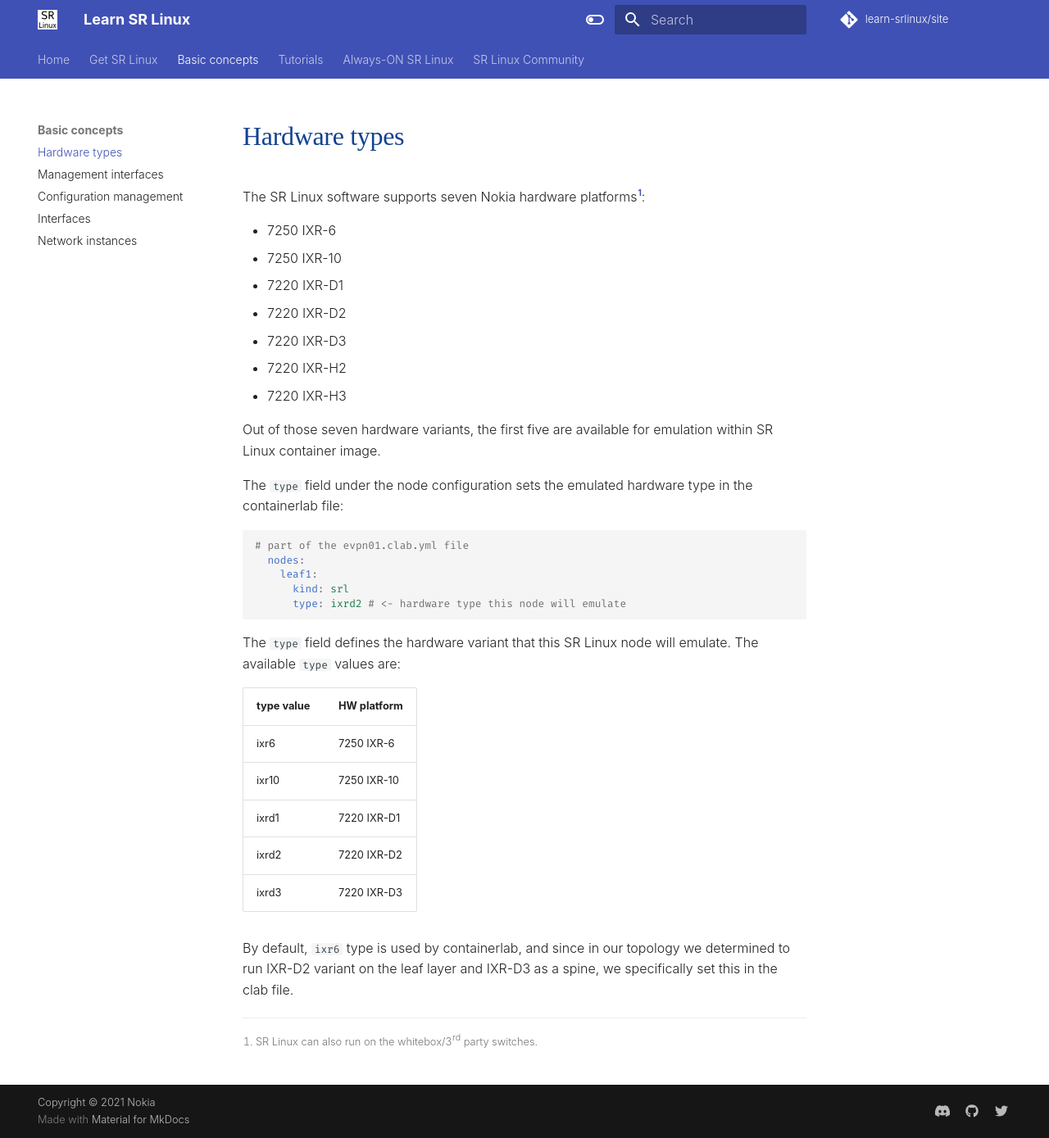
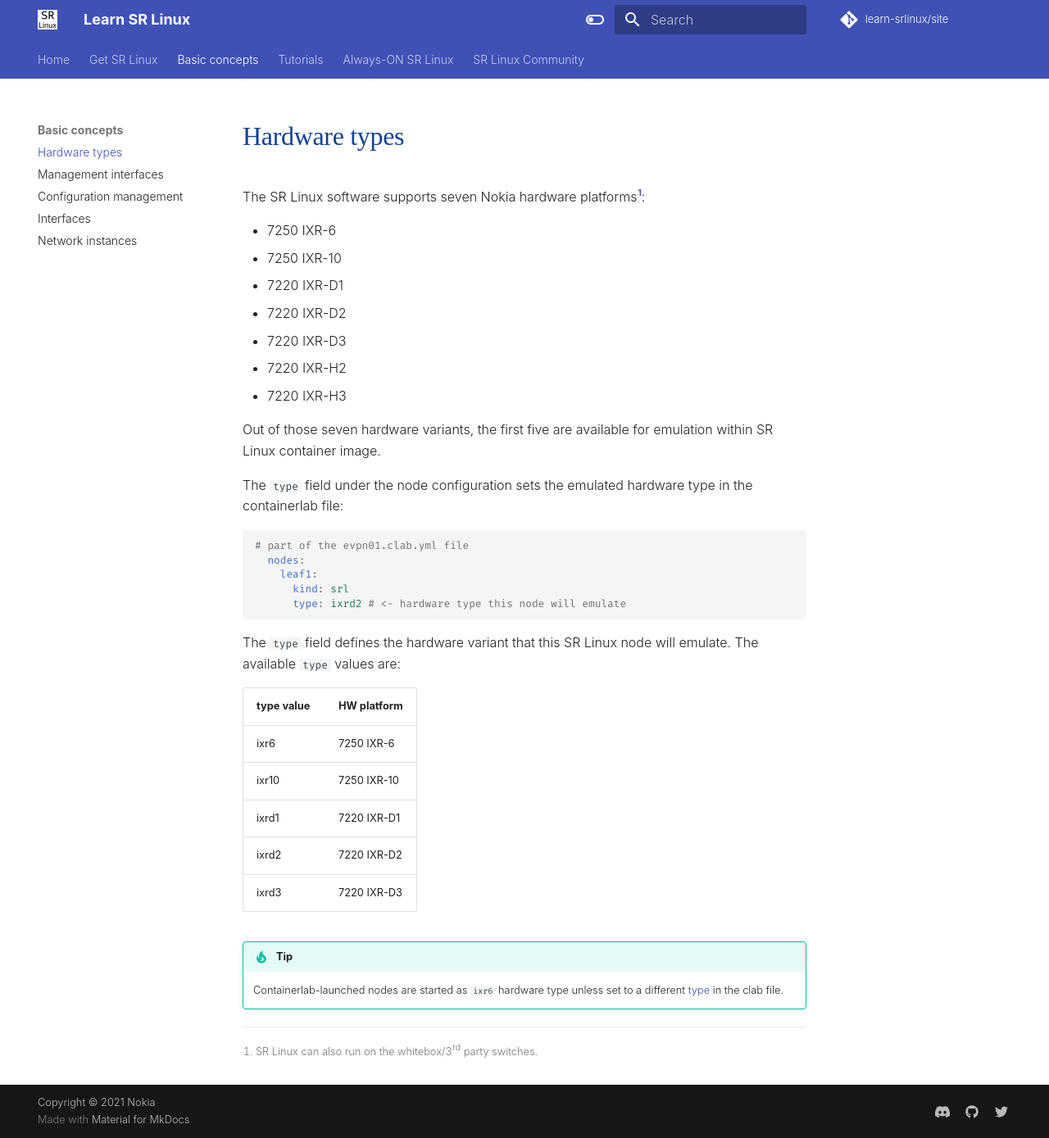
Before and after one commit to srl-labs/learn-srlinux, an MkDocs documentation site: the page built from docs/basics/hwtypes.md, in a window 1280 px wide and 1389 px high. Shown: the whole window at 82% size. Built offline with MkDocs 1.6.1 and Material for MkDocs 9.7.7, drawn with Linux system fonts in a browser that asks for light colours; some web fonts are replaced; comment, search, counter and statistics services are not loaded.

Commit message:
note on clab srl types

```diff
--- a/docs/basics/hwtypes.md
+++ b/docs/basics/hwtypes.md
@@ -31,6 +31,7 @@
 | ixrd3      | 7220 IXR-D3 |
 
 
-By default, `ixr6` type is used by containerlab, and since in our topology we determined to run IXR-D2 variant on the leaf layer and IXR-D3 as a spine, we specifically set this in the clab file.
+!!!tip
+    Containerlab-launched nodes are started as `ixr6` hardware type unless set to a different [type](https://containerlab.srlinux.dev/manual/kinds/srl/#types) in the clab file.
 
 [^1]: SR Linux can also run on the whitebox/3rd party switches.
```
